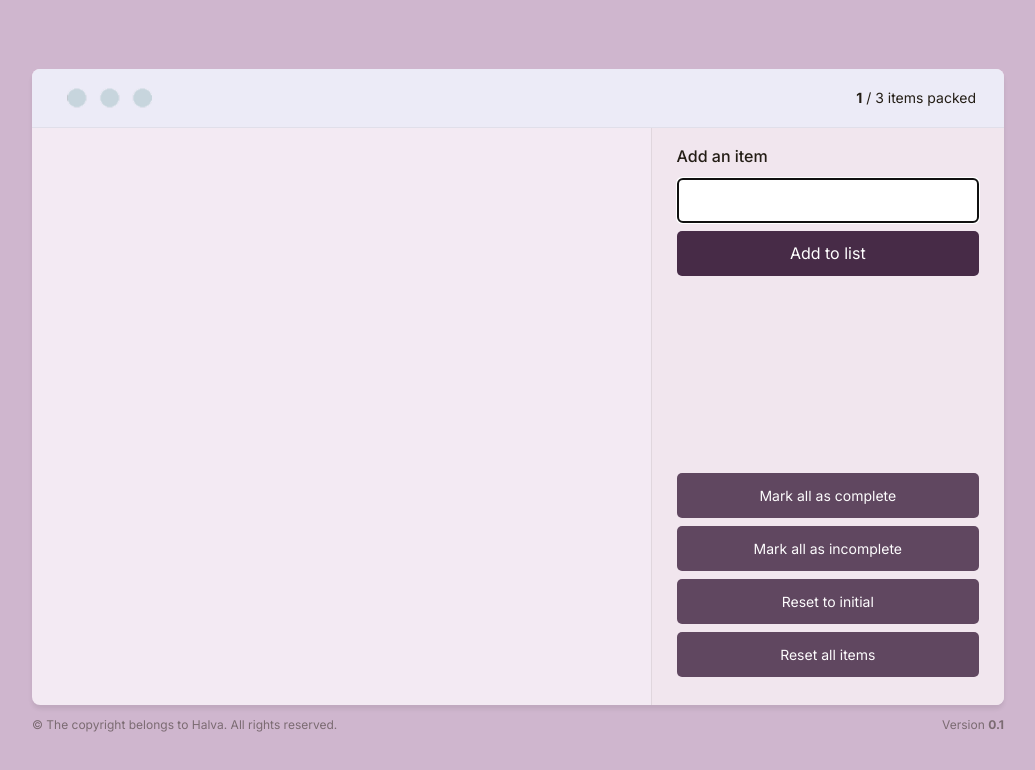
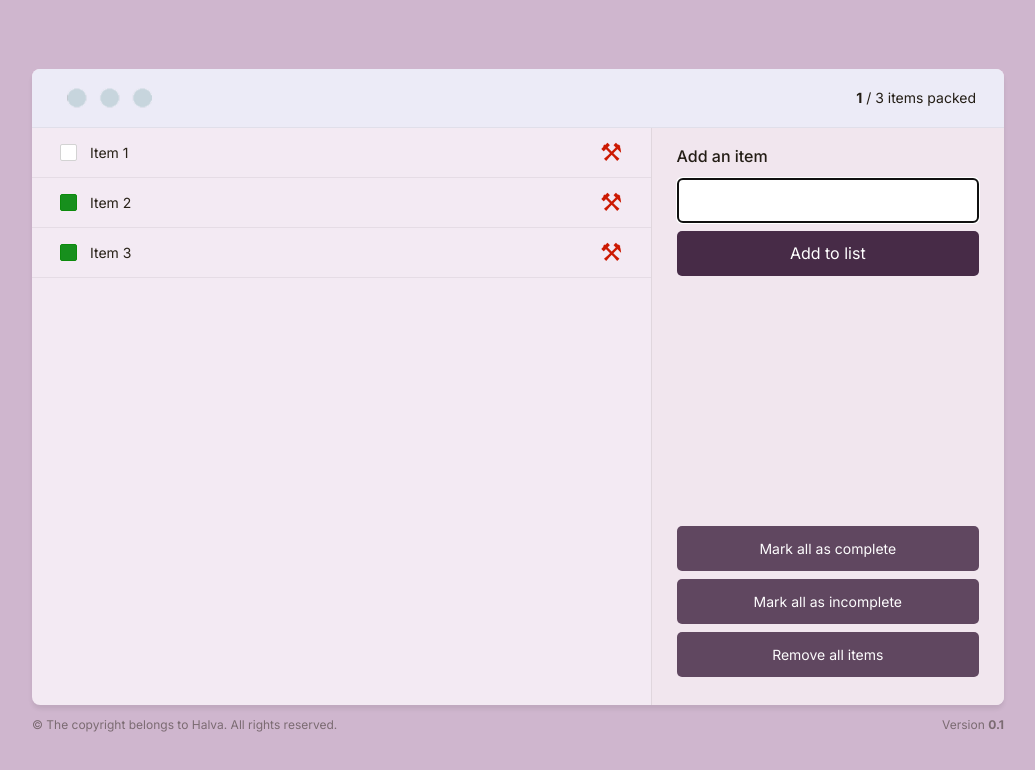
Before and after one commit to Halva1988/Trekbag, a React (Vite) app: page / in a window 1280 px wide. Shown: the top 770 px of the page, without its empty margins (122-1157 px from the left). Built offline with nearby package versions, Linux system fonts and the light colour scheme.

Commit message:
добавил функции: добавить отметить все пункты выполнеными, отметить все пункты не выполнеными, удалить все пункты. Исправил checkbox

```diff
--- a/src/components/App.jsx
+++ b/src/components/App.jsx
@@ -4,21 +4,62 @@ import Footer from "./Footer";
 import Header from "./main/header/Header";
 import ItemList from "./main/ItemList";
 import Sidebar from "./main/sidebar/Sidebar";
+import { initialItems } from "./lib/constants";
 
 function App() {
-	const [items, setItems] = useState([]);
+	const [items, setItems] = useState(initialItems);
+
+	const handleAddItem = (itemText) => {
+		const newItem = {
+			id: Date.now(),
+			name: itemText,
+			packed: false,
+		};
+
+		setItems([...items, newItem]);
+	};
+
+	const handleChangePacked = (id) => {
+		const newItems = items.map((item) =>
+			item.id === id ? { ...item, packed: !item.packed } : item
+		);
+		setItems(newItems);
+	};
+
+	const handleMarkAllAsComplete = () => {
+		const newItems = items.map((item) => {
+			return { ...item, packed: true }
+		})
+		setItems(newItems);
+	};
+
+	const handleMarkAllAsIncomplete = () => {
+		const newItems = items.map((item) => {
+			return { ...item, packed: false }
+		})
+		setItems(newItems);
+	};
+
+	const handleRemoveAllItems = () => {
+		setItems([]);
+	};
 
 	return (
 		<>
 			<BackgroundHeading />
 			<main className="app">
 				<Header />
-				<ItemList items={items} />
-				<Sidebar setItems={setItems} />
+				<ItemList items={items} handleChangePacked={handleChangePacked} />
+				<Sidebar
+					handleMarkAllAsComplete={handleMarkAllAsComplete}
+					handleMarkAllAsIncomplete={handleMarkAllAsIncomplete}
+					handleRemoveAllItems={handleRemoveAllItems}
+					handleAddItem={handleAddItem}
+				/>
 			</main>
 			<Footer />
 		</>
-	)
+	);
 }
 
 export default App;
--- a/src/components/Button.jsx
+++ b/src/components/Button.jsx
@@ -1,5 +1,12 @@
-const Button = ({ type, children }) => {
-	return <button className={`btn ${type === "secondary" ? "btn--secondary" : ""}`}>{children}</button>;
+const Button = ({ onClick, type, children }) => {
+	return (
+		<button
+			onClick={onClick}
+			className={`btn ${type === "secondary" ? "btn--secondary" : ""}`}
+		>
+			{children}
+		</button>
+	);
 };
 
 export default Button;
--- a/src/components/lib/constants.js
+++ b/src/components/lib/constants.js
@@ -1,6 +1,17 @@
-export const SECONDARY_BUTTONS = [
-	"Mark all as complete",
-	"Mark all as incomplete",
-	"Reset to initial",
-	"Reset all items",
+export const initialItems = [
+	{
+		id: 1,
+		name: "Item 1",
+		packed: false,
+	},
+	{
+		id: 2,
+		name: "Item 2",
+		packed: true,
+	},
+	{
+		id: 3,
+		name: "Item 3",
+		packed: true,
+	}
 ];
--- a/src/components/main/ItemList.jsx
+++ b/src/components/main/ItemList.jsx
@@ -1,23 +1,25 @@
-const ItemList = ({ items }) => {
+const ItemList = ({ items, handleChangePacked }) => {
+
 	return (
-		<ul >
-      {items.map((item) => {
-        return <Item key={item.id} item={item} />
-      })}
+		<ul>
+			{items.map((item) => {
+				return <Item key={item.id} item={item} handleChangePacked={handleChangePacked} />;
+			})}
 		</ul>
 	);
 };
 
 export default ItemList;
 
-const Item = ({ item }) => {
+const Item = ({ item, handleChangePacked }) => {
+
 	return (
 		<li className="item">
 			<label>
-				<input type="checkbox" />
+				<input type="checkbox" checked={item.packed} onChange={() => handleChangePacked(item.id)} />
 				{item.name}
 			</label>
-      <button>⚒</button>
+			<button>⚒</button>
 		</li>
 	);
 };
--- a/src/components/main/sidebar/AddItemForm.jsx
+++ b/src/components/main/sidebar/AddItemForm.jsx
@@ -1,7 +1,7 @@
 import { useRef, useState } from "react";
 import Button from "../../Button";
 
-const AddItemForm = ({ setItems }) => {
+const AddItemForm = ({ handleAddItem }) => {
 	const [itemText, setItemText] = useState("");
   const inputRef = useRef();
 
@@ -13,12 +13,7 @@ const AddItemForm = ({ setItems }) => {
       return;
     }
 
-		const newItem = {
-      id: Date.now(),
-			name: itemText,
-			packed: false,
-		};
-		setItems((prev) => [...prev, newItem]);
+    handleAddItem(itemText);
     setItemText('');
 	};
 
--- a/src/components/main/sidebar/ButtonGroup.jsx
+++ b/src/components/main/sidebar/ButtonGroup.jsx
@@ -1,13 +1,30 @@
 import Button from "../../Button";
-import { SECONDARY_BUTTONS } from "../../lib/constants";
 
-const ButtonGroup = () => {
+const ButtonGroup = ({
+	handleMarkAllAsComplete,
+	handleMarkAllAsIncomplete,
+	handleRemoveAllItems,
+}) => {
+	const secondaryButtons = [
+		{
+			text: "Mark all as complete",
+			onClick: handleMarkAllAsComplete,
+		},
+		{
+			text: "Mark all as incomplete",
+			onClick: handleMarkAllAsIncomplete,
+		},
+		{
+			text: "Remove all items",
+			onClick: handleRemoveAllItems,
+		},
+	];
 	return (
 		<section className="button-group">
-			{SECONDARY_BUTTONS.map((title) => {
+			{secondaryButtons.map(({ text, onClick }) => {
 				return (
-					<Button key={title} type="secondary">
-						{title}
+					<Button key={text} type="secondary" onClick={onClick}>
+						{text}
 					</Button>
 				);
 			})}
--- a/src/components/main/sidebar/Sidebar.jsx
+++ b/src/components/main/sidebar/Sidebar.jsx
@@ -1,11 +1,20 @@
 import AddItemForm from "./AddItemForm";
 import ButtonGroup from "./ButtonGroup";
 
-const Sidebar = ({ setItems }) => {
+const Sidebar = ({
+	handleMarkAllAsComplete,
+	handleMarkAllAsIncomplete,
+	handleRemoveAllItems,
+	handleAddItem,
+}) => {
 	return (
 		<div className="sidebar">
-			<AddItemForm setItems={setItems} />
-			<ButtonGroup />
+			<AddItemForm handleAddItem={handleAddItem} />
+			<ButtonGroup
+				handleMarkAllAsComplete={handleMarkAllAsComplete}
+				handleMarkAllAsIncomplete={handleMarkAllAsIncomplete}
+				handleRemoveAllItems={handleRemoveAllItems}
+			/>
 		</div>
 	);
 };
```
